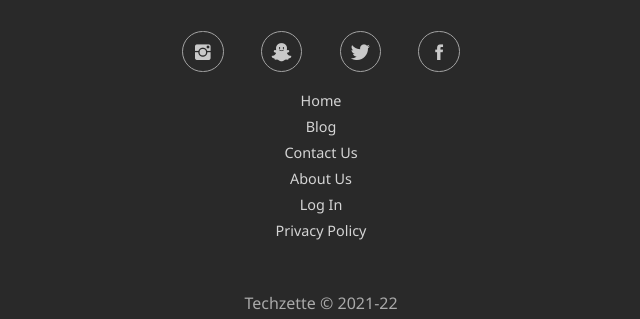
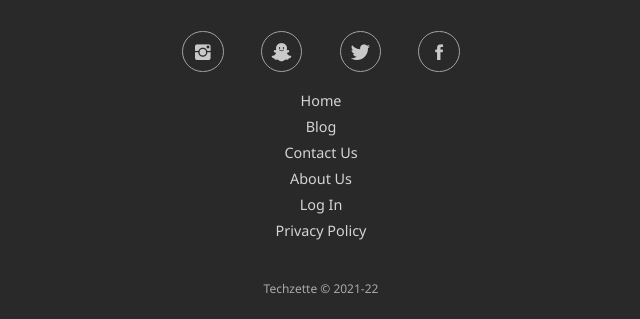
Before and after one commit to Safirangi/techzette-blog, a PHP site: page /blog.html in a window 1280 px wide. Shown: the part 1835-2154 px from the top of the page, without its empty margins (319-959 px from the left). Run offline with PHP 8.4, Linux system fonts and the light colour scheme; some libraries are stand-ins or nearby versions; some web fonts are replaced.

Commit message:
updated footer copyright font size

```diff
--- a/style/blog.css
+++ b/style/blog.css
@@ -154,7 +154,7 @@ ol li a:hover {
 .footer .copyright {
   margin: 3em 0 0;
   text-align: center;
-  font-size: 0.75;
+  font-size: 0.75em;
   color: #aaa;
   margin-bottom: 0;
   font-family: var(--font1);
```
